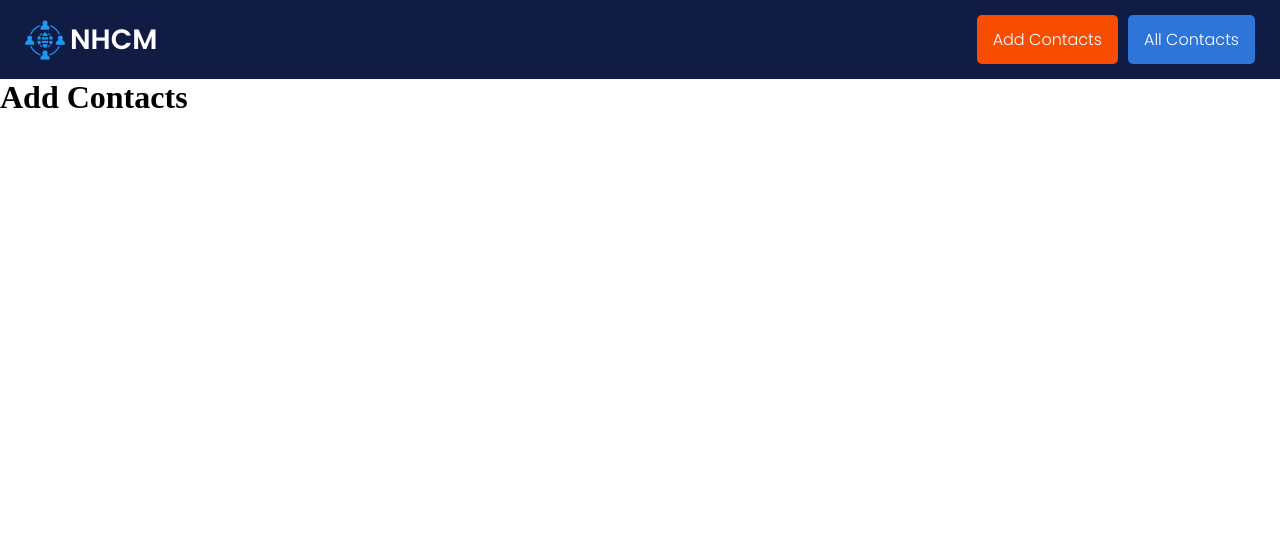
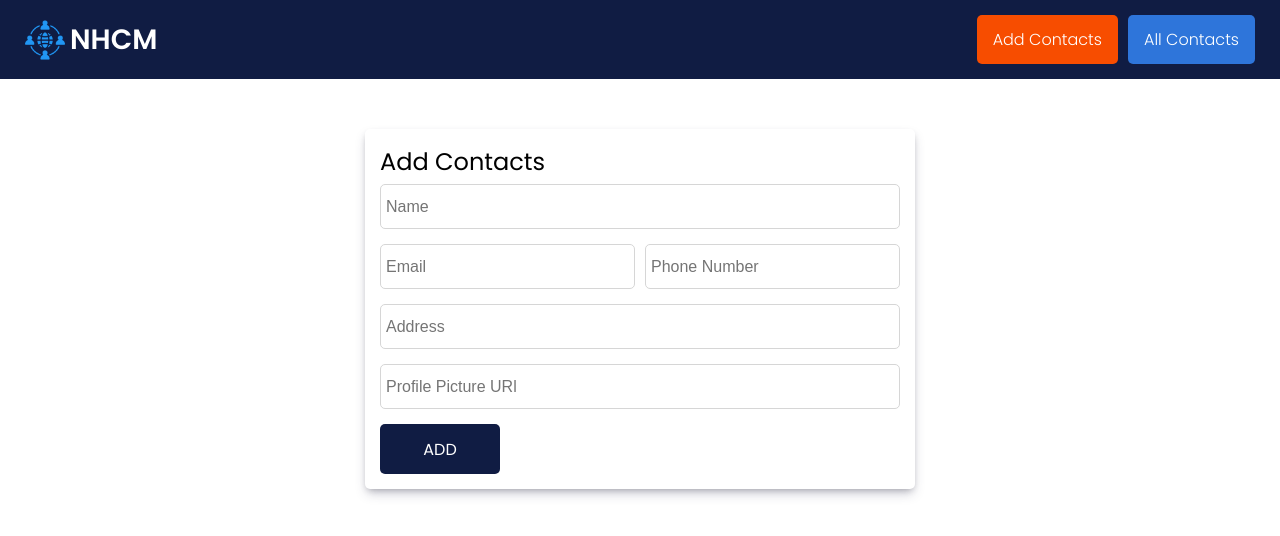
Before and after one commit to AhshanHabib26/contacts-management-client, a React (Vite) app: page /add-contacts in a window 1280 px wide. Shown: the top 536 px of the page. Built offline with nearby package versions, Linux system fonts and the light colour scheme.

Commit message:
Add Contacts Page Update

```diff
--- a/package.json
+++ b/package.json
@@ -12,6 +12,7 @@
   "dependencies": {
     "react": "^18.2.0",
     "react-dom": "^18.2.0",
+    "react-hook-form": "^7.51.4",
     "react-router-dom": "^6.23.1"
   },
   "devDependencies": {
--- /dev/null
+++ b/src/components/Form/NHFormInput.tsx
@@ -0,0 +1,32 @@
+import { Controller, useFormContext } from "react-hook-form";
+import Styles from "../../styles/NHFormInput.module.css";
+
+type TInputProps = {
+  name: string;
+  type?: string;
+  placeholder?: string;
+  required?: boolean;
+};
+
+const NHFormInput = ({ name, placeholder, type, required }: TInputProps) => {
+  const { control } = useFormContext();
+
+  return (
+    <Controller
+      control={control}
+      name={name}
+      render={({ field }) => (
+        <input
+          autoComplete="off"
+          className={Styles.NHInputContainer}
+          {...field}
+          type={type}
+          placeholder={placeholder}
+          required={required}
+        />
+      )}
+    />
+  );
+};
+
+export default NHFormInput;
--- /dev/null
+++ b/src/components/Form/NHFormProvider.tsx
@@ -0,0 +1,28 @@
+import {
+  FieldValues,
+  FormProvider,
+  SubmitHandler,
+  useForm,
+} from "react-hook-form";
+
+type TFormProps = {
+  children: React.ReactNode;
+  onSubmit: SubmitHandler<FieldValues>;
+};
+
+const NHFormProvider = ({ children, onSubmit }: TFormProps) => {
+  const methods = useForm();
+
+  const submit: SubmitHandler<FieldValues> = (data) => {
+    onSubmit(data);
+    console.log(data);
+  };
+
+  return (
+    <FormProvider {...methods}>
+      <form onSubmit={methods.handleSubmit(submit)}>{children}</form>
+    </FormProvider>
+  );
+};
+
+export default NHFormProvider;
--- a/src/pages/AddContacts.tsx
+++ b/src/pages/AddContacts.tsx
@@ -1,8 +1,52 @@
+import { FieldValues } from "react-hook-form";
+import NHFormInput from "../components/Form/NHFormInput";
+import NHFormProvider from "../components/Form/NHFormProvider";
+import Container from "../utils/Container";
+import Styles from "../styles/AddContacts.module.css";
+
 const AddContacts = () => {
+  const handleContacts = async (values: FieldValues) => {
+    try {
+      console.log(values);
+      // eslint-disable-next-line @typescript-eslint/no-explicit-any
+    } catch (err: any) {
+      console.log(err);
+    }
+  };
+
   return (
-    <div>
-      <h1>Add Contacts</h1>
-    </div>
+    <Container>
+      <div style={{ marginTop: "50px"}}>
+        <div className={Styles.ACMainContainer}>
+          <h1 className="poppins-regular">Add Contacts</h1>
+          <NHFormProvider onSubmit={handleContacts}>
+            <NHFormInput name="name" placeholder="Name" type="text" required />
+            <div className={Styles.GridInput}>
+              <NHFormInput name="email" placeholder="Email" type="email" required />
+              <NHFormInput
+                name="phoneNumber"
+                placeholder="Phone Number"
+                type="text"
+                required
+              />
+            </div>
+            <NHFormInput
+              name="address"
+              placeholder="Address"
+              type="text"
+              required
+            />
+            <NHFormInput
+              name="profilePicture"
+              placeholder="Profile Picture URl"
+              type="text"
+              required
+            />
+            <input className="poppins-regular" type="submit" value="Add" />
+          </NHFormProvider>
+        </div>
+      </div>
+    </Container>
   );
 };
 
--- /dev/null
+++ b/src/styles/AddContacts.module.css
@@ -0,0 +1,29 @@
+.ACMainContainer {
+  max-width: 550px;
+  width: 100%;
+  margin: 0 auto;
+  padding: 15px;
+  box-shadow: rgba(50, 50, 93, 0.25) 0px 6px 12px -2px,
+    rgba(0, 0, 0, 0.3) 0px 3px 7px -3px;
+  border-radius: 5px;
+}
+.ACMainContainer h1 {
+  font-size: 24px;
+  margin-bottom: 5px;
+}
+.ACMainContainer .GridInput{
+    display: grid;
+    grid-template-columns: repeat(2, 1fr);
+    grid-gap: 10px;
+}
+.ACMainContainer input[type="submit"]{
+    width: 120px;
+    height: 50px;
+    border: none;
+    background-color: #101C43;
+    color: #fff;
+    border-radius: 5px;
+    font-size: 16px;
+    cursor: pointer;
+    text-transform: uppercase;
+}
--- /dev/null
+++ b/src/styles/NHFormInput.module.css
@@ -0,0 +1,19 @@
+.NHInputContainer{
+    width: 100%;
+    height: 45px;
+    border-radius: 5px;
+    outline: none;
+    border: 1px solid #d6d6d6;
+    padding-left: 5px;
+    color: #363636;
+    font-size: 16px;
+    background-color: transparent;
+    margin-bottom: 15px;
+
+}
+
+.NHInputContainer:focus,
+.NHInputContainer:valid{
+    border: 1px solid #101C43;
+    transition: 0.5s ease-in-out;
+}
```
Also changed, not shown: 1 other file (tests, documents, lock files or other folders).
